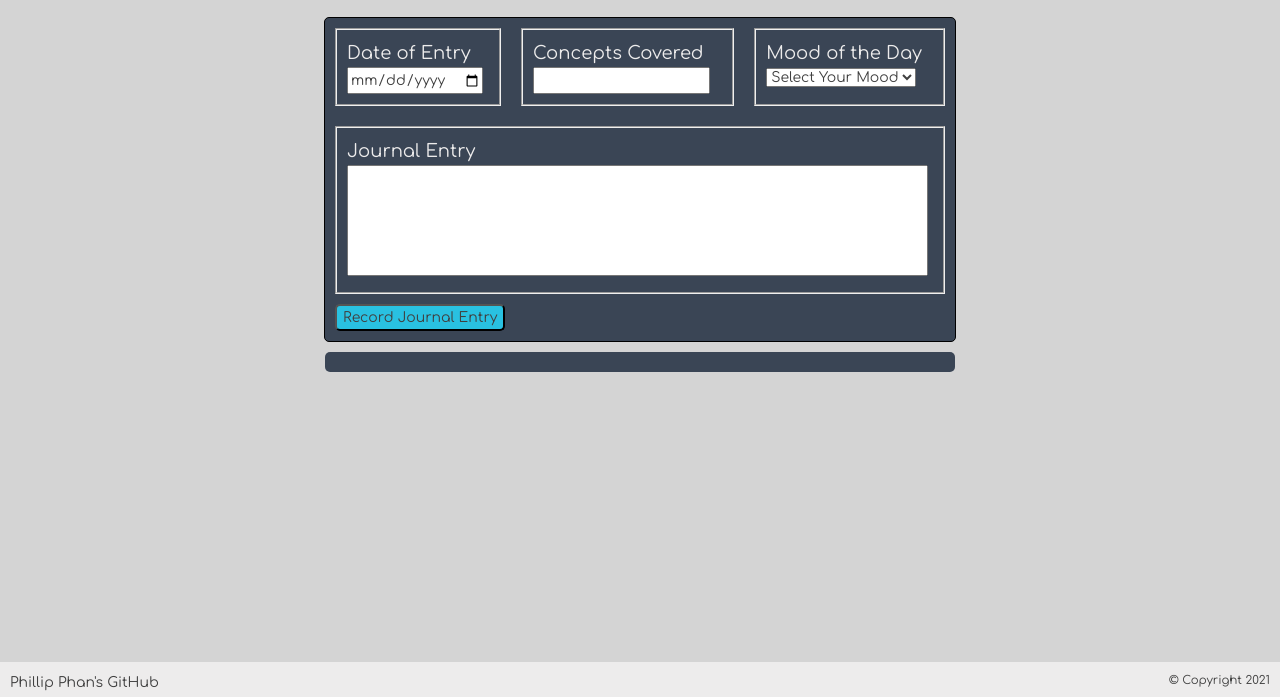
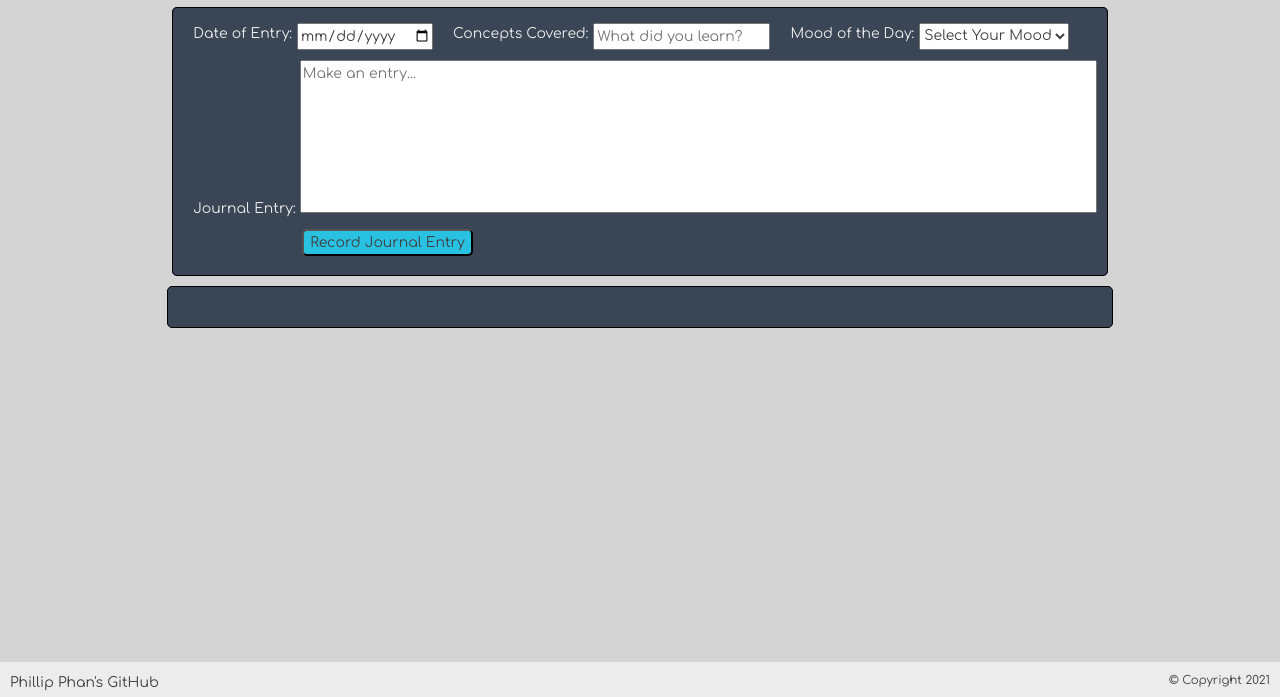
Before and after one commit to phillip-phan-imprivata/daily-journal, a plain HTML site: page index.html in a window 1280 px wide. Shown: the part 103-800 px from the top of the page. Drawn offline with Linux system fonts and the light colour scheme; a web font is replaced by a local one.

Commit message:
fixed fieldset in html

```diff
--- a/index.html
+++ b/index.html
@@ -16,19 +16,17 @@
 
             <!-- form for current entry-->
             <form action="">
+                <fieldset>
 
                     <!-- date, concept, and mood input -->
                     <div class="form__top">
-                    <fieldset>
-                        <label for="journalDate">Date of Entry</label>
+                        <label for="journalDate">Date of Entry:</label>
                         <input type="date" name="journalDate" id="journalDate">
-                    </fieldset>
-                    <fieldset>
-                        <label for="journalConcepts">Concepts Covered</label>
-                        <input type="text" name="journalConcepts" id="journalConcepts">
-                    </fieldset>
-                    <fieldset>
-                        <label for="journalMood">Mood of the Day</label>
+
+                        <label for="journalConcepts">Concepts Covered:</label>
+                        <input type="text" name="journalConcepts" id="journalConcepts" placeholder="What did you learn?">
+
+                        <label for="journalMood">Mood of the Day:</label>
                         <select id="moods">
                             <option value="" disabled selected>Select Your Mood</option>
                             <option value="Happy">Happy</option>
@@ -37,21 +35,19 @@
                             <option value="Frustrated">Frustrated</option>
                             <option value="Confused">Confused</option>
                         </select>
-                    </fieldset>
                     </div>
 
                     <!-- text area input -->
                     <div class="form__bottom">
-                    <fieldset>
-                        <label for="journalEntry">Journal Entry</label>
-                        <textarea name="journalEntry" id="journalEntry" rows="5" cols="70" style="resize: none;"></textarea>
-                    </fieldset>
+                        <label for="journalEntry">Journal Entry:</label>
+                        <textarea name="journalEntry" id="journalEntry" rows="7" cols="97" style="resize: none;" placeholder="Make an entry..."></textarea>
                     </div>
 
                     <!-- submit button -->
                     <div class="form__submit">
                         <input class="submitButton" type="submit" value="Record Journal Entry">
                     </div>
+                </fieldset>
             </form>
 
             <!-- list of previous entries -->
--- a/styles/main.css
+++ b/styles/main.css
@@ -40,45 +40,53 @@ header img{
 
 header h1 {
 	margin: auto 0;
+	cursor: default;
 }
 
-form {
-	border: 1px solid black;
-	margin: auto;
-	margin-top: 20px;
-	width: 630px;
+fieldset {
+	margin: 10px auto;
+	width: fit-content;
+	border-radius: 5px;
 	background-color: #3a4555;
 	color: #edecec;
-	border-radius: 5px;
+	border: 1px solid black;
+}
+
+input,
+select {
+	margin: 10px 10px 10px 5px;
 }
 
 label {
-	font-size: large;
-}
-
-fieldset {
-	margin: 10px;
-	padding: 10px;
+	margin: 10px 0 10px 10px;
 }
 
 .form__top {
 	display: flex;
 }
 
+textarea,
+input,
+select {
+	outline: none;
+}
+
 .form__submit {
-	margin: 10px;
+	margin-left: 114px;
 }
 
 .submitButton {
 	background-color: #29c1e1;
 	border-radius: 5px;
+	cursor: pointer;
 }
 
 .previousEntries {
 	margin: auto;
 	background-color: #3a4555;
 	border-radius: 5px;
-	width: 630px;
+	width: 944px;
+	border: 1px solid black;
 }
 
 .previousEntries__list {
@@ -106,6 +114,7 @@ footer {
 
 .footer__text {
 	margin: 10px 10px 0px 10px;
+	cursor: default;
 }
 
 .footer__text a {
```
Lines whose indentation alone changed are shown as unchanged.
